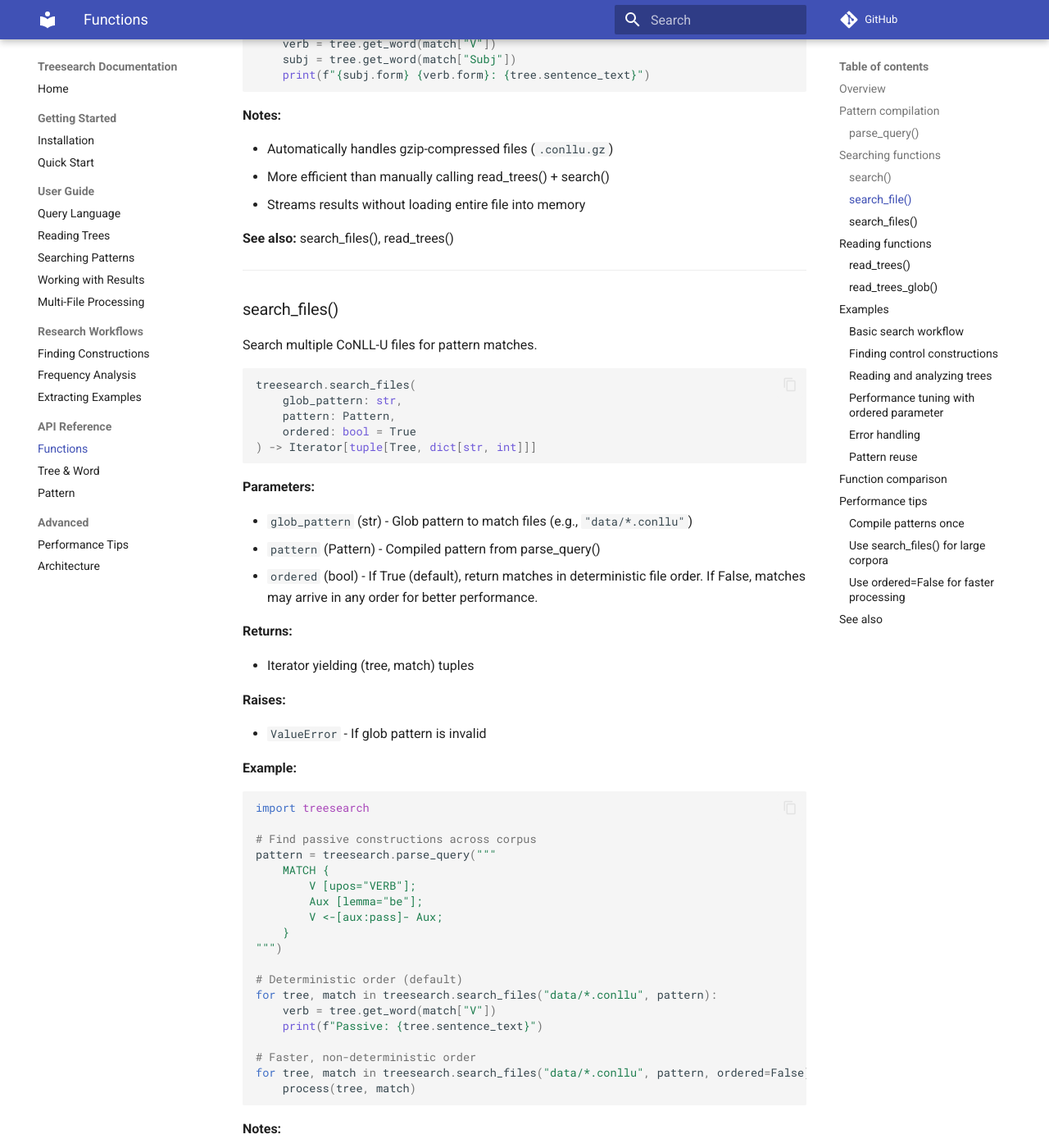
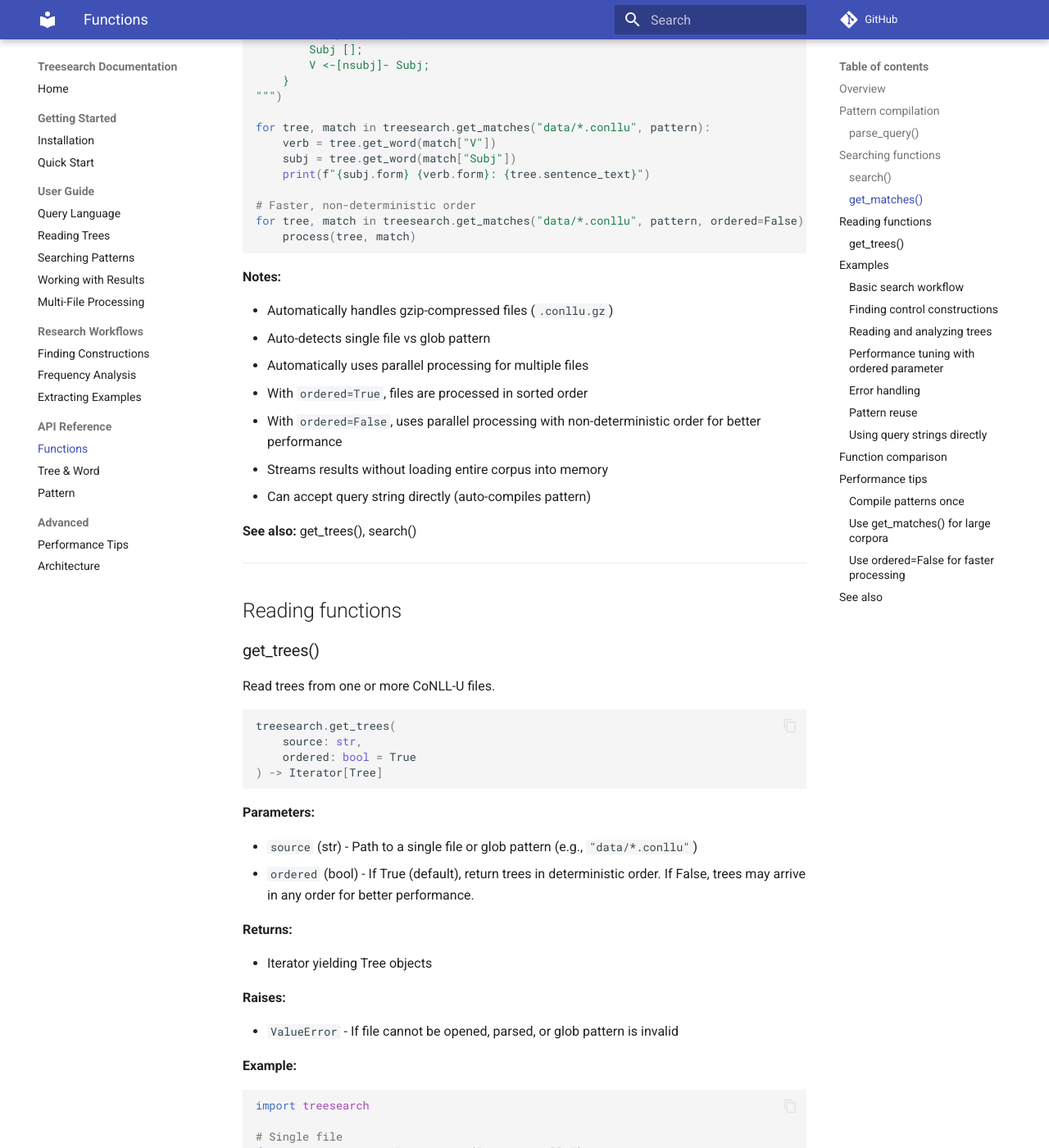
Before and after one commit to rmalouf/treesearch, an MkDocs documentation site: the page built from docs/api/functions.md, in a window 1280 px wide and 1400 px high, scrolled down 3106 px. Shown: the whole window at 82% size. Built offline with MkDocs 1.6.1 and Material for MkDocs 9.7.7, drawn with Linux system fonts in a browser that asks for light colours; comment, search, counter and statistics services are not loaded; some of the changed text lies outside the part shown.

Commit message:
Update API function documentation for streamlined Python API
Replace references to removed functions (read_trees, search_file,
read_trees_glob, search_files) with new convenience wrappers
(get_trees, get_matches). Remove Pattern.n_vars property from docs.

````diff
--- a/docs/api/functions.md
+++ b/docs/api/functions.md
@@ -9,8 +9,8 @@
 Functions are organized into three categories:
 
 - **Pattern compilation** - parse_query()
-- **Searching** - search(), search_file(), search_files()
-- **Reading trees** - read_trees(), read_trees_glob()
+- **Searching** - search(), get_matches()
+- **Reading trees** - get_trees()
 
 ## Pattern compilation
 
@@ -84,9 +84,8 @@
 
 pattern = treesearch.parse_query('MATCH { V [upos="VERB"]; }')
 
-for tree in treesearch.read_trees("corpus.conllu"):
-    matches = treesearch.search(tree, pattern)
-    for match in matches:
+for tree in treesearch.get_trees("corpus.conllu"):
+    for match in treesearch.search(tree, pattern):
         verb = tree.get_word(match["V"])
         print(f"Found: {verb.form}")
 ```
@@ -94,30 +93,30 @@
 **Notes:**
 
 - Returns ALL matches (exhaustive search)
-- Returns list, not iterator (all matches computed immediately)
+- Returns iterator of matches
 - Word IDs are 0-based indices
 
-**See also:** search_file(), search_files()
+**See also:** get_matches()
 
 ---
 
-### search_file()
+### get_matches()
 
-Search a single CoNLL-U file for pattern matches.
+Search one or more CoNLL-U files for pattern matches.
 
 ```python
-treesearch.search_file(
-    path: str,
-    pattern: Pattern,
+treesearch.get_matches(
+    source: str,
+    query: str | Pattern,
     ordered: bool = True
 ) -> Iterator[tuple[Tree, dict[str, int]]]
 ```
 
 **Parameters:**
 
-- `path` (str) - Path to CoNLL-U file
-- `pattern` (Pattern) - Compiled pattern from parse_query()
-- `ordered` (bool) - If True (default), return matches in file order. Has no effect for single files.
+- `source` (str) - Path to a single file or glob pattern (e.g., `"data/*.conllu"`)
+- `query` (str | Pattern) - Query string or compiled Pattern from parse_query()
+- `ordered` (bool) - If True (default), return matches in deterministic order. If False, matches may arrive in any order for better performance.
 
 **Returns:**
 
@@ -125,13 +124,19 @@
 
 **Raises:**
 
-- `ValueError` - If file cannot be opened or parsed
+- `ValueError` - If file cannot be opened, parsed, or glob pattern is invalid
 
 **Example:**
 
 ```python
 import treesearch
 
+# Single file with query string
+for tree, match in treesearch.get_matches("corpus.conllu", 'MATCH { V [upos="VERB"]; }'):
+    verb = tree.get_word(match["V"])
+    print(f"Found: {verb.form}")
+
+# Multiple files with compiled pattern
 pattern = treesearch.parse_query("""
     MATCH {
         V [upos="VERB"];
@@ -140,102 +145,47 @@
     }
 """)
 
-for tree, match in treesearch.search_file("corpus.conllu", pattern):
+for tree, match in treesearch.get_matches("data/*.conllu", pattern):
     verb = tree.get_word(match["V"])
     subj = tree.get_word(match["Subj"])
     print(f"{subj.form} {verb.form}: {tree.sentence_text}")
+
+# Faster, non-deterministic order
+for tree, match in treesearch.get_matches("data/*.conllu", pattern, ordered=False):
+    process(tree, match)
 ```
 
 **Notes:**
 
 - Automatically handles gzip-compressed files (`.conllu.gz`)
-- More efficient than manually calling read_trees() + search()
-- Streams results without loading entire file into memory
+- Auto-detects single file vs glob pattern
+- Automatically uses parallel processing for multiple files
+- With `ordered=True`, files are processed in sorted order
+- With `ordered=False`, uses parallel processing with non-deterministic order for better performance
+- Streams results without loading entire corpus into memory
+- Can accept query string directly (auto-compiles pattern)
 
-**See also:** search_files(), read_trees()
-
----
-
-### search_files()
-
-Search multiple CoNLL-U files for pattern matches.
-
-```python
-treesearch.search_files(
-    glob_pattern: str,
-    pattern: Pattern,
-    ordered: bool = True
-) -> Iterator[tuple[Tree, dict[str, int]]]
-```
-
-**Parameters:**
-
-- `glob_pattern` (str) - Glob pattern to match files (e.g., `"data/*.conllu"`)
-- `pattern` (Pattern) - Compiled pattern from parse_query()
-- `ordered` (bool) - If True (default), return matches in deterministic file order. If False, matches may arrive in any order for better performance.
-
-**Returns:**
-
-- Iterator yielding (tree, match) tuples
-
-**Raises:**
-
-- `ValueError` - If glob pattern is invalid
-
-**Example:**
-
-```python
-import treesearch
-
-# Find passive constructions across corpus
-pattern = treesearch.parse_query("""
-    MATCH {
-        V [upos="VERB"];
-        Aux [lemma="be"];
-        V <-[aux:pass]- Aux;
-    }
-""")
-
-# Deterministic order (default)
-for tree, match in treesearch.search_files("data/*.conllu", pattern):
-    verb = tree.get_word(match["V"])
-    print(f"Passive: {tree.sentence_text}")
-
-# Faster, non-deterministic order
-for tree, match in treesearch.search_files("data/*.conllu", pattern, ordered=False):
-    process(tree, match)
-```
-
-**Notes:**
-
-- Most efficient way to search large corpora
-- Automatically uses parallel processing
-- Handles both `.conllu` and `.conllu.gz` files
-- With `ordered=True`, files are processed in sorted order
-- With `ordered=False`, files are processed in parallel with non-deterministic order for better performance
-- Failed files print warnings but don't stop iteration
-
-**See also:** search_file(), read_trees_glob()
+**See also:** get_trees(), search()
 
 ---
 
 ## Reading functions
 
-### read_trees()
+### get_trees()
 
-Read trees from a CoNLL-U file.
+Read trees from one or more CoNLL-U files.
 
 ```python
-treesearch.read_trees(
-    path: str,
+treesearch.get_trees(
+    source: str,
     ordered: bool = True
 ) -> Iterator[Tree]
 ```
 
 **Parameters:**
 
-- `path` (str) - Path to CoNLL-U file (supports `.conllu` and `.conllu.gz`)
-- `ordered` (bool) - If True (default), return trees in file order. Has no effect for single files.
+- `source` (str) - Path to a single file or glob pattern (e.g., `"data/*.conllu"`)
+- `ordered` (bool) - If True (default), return trees in deterministic order. If False, trees may arrive in any order for better performance.
 
 **Returns:**
 
@@ -243,75 +193,38 @@
 
 **Raises:**
 
-- `ValueError` - If file cannot be opened or parsed
+- `ValueError` - If file cannot be opened, parsed, or glob pattern is invalid
 
 **Example:**
 
 ```python
 import treesearch
 
-for tree in treesearch.read_trees("corpus.conllu"):
+# Single file
+for tree in treesearch.get_trees("corpus.conllu"):
     print(f"Sentence: {tree.sentence_text}")
     print(f"Words: {len(tree)}")
+
+# Multiple files (deterministic order)
+for tree in treesearch.get_trees("corpus/*.conllu"):
+    print(tree.sentence_text)
+
+# Faster, non-deterministic order
+for tree in treesearch.get_trees("corpus/*.conllu", ordered=False):
+    process(tree)
 ```
 
 **Notes:**
 
 - Automatically detects and decompresses gzip files
-- Streams trees without loading entire file into memory
+- Auto-detects single file vs glob pattern
+- Automatically uses parallel processing for multiple files
+- With `ordered=True`, files are processed in sorted order
+- With `ordered=False`, uses parallel processing with non-deterministic order for better performance
+- Streams trees without loading entire corpus into memory
 - Errors in CoNLL-U format are reported with line numbers
 
-**See also:** read_trees_glob(), search_file()
-
----
-
-### read_trees_glob()
-
-Read trees from multiple CoNLL-U files.
-
-```python
-treesearch.read_trees_glob(
-    glob_pattern: str,
-    ordered: bool = True
-) -> Iterator[Tree]
-```
-
-**Parameters:**
-
-- `glob_pattern` (str) - Glob pattern to match files (e.g., `"data/*.conllu"`)
-- `ordered` (bool) - If True (default), return trees in deterministic file order. If False, trees may arrive in any order for better performance.
-
-**Returns:**
-
-- Iterator yielding Tree objects from all matching files
-
-**Raises:**
-
-- `ValueError` - If glob pattern is invalid
-
-**Example:**
-
-```python
-import treesearch
-
-# Read from multiple files (deterministic order)
-for tree in treesearch.read_trees_glob("corpus/*.conllu"):
-    print(tree.sentence_text)
-
-# Faster, non-deterministic order
-for tree in treesearch.read_trees_glob("corpus/*.conllu", ordered=False):
-    process(tree)
-```
-
-**Notes:**
-
-- Automatically uses parallel processing
-- With `ordered=True`, files are processed in sorted order
-- With `ordered=False`, uses parallel processing with non-deterministic order for better performance
-- Failed files print warnings but don't stop iteration
-- Handles both `.conllu` and `.conllu.gz` files
-
-**See also:** read_trees(), search_files()
+**See also:** get_matches()
 
 ---
 
@@ -332,7 +245,7 @@
 """)
 
 # Search files
-for tree, match in treesearch.search_files("data/*.conllu", pattern):
+for tree, match in treesearch.get_matches("data/*.conllu", pattern):
     verb = tree.get_word(match["V"])
     noun = tree.get_word(match["N"])
     print(f"{verb.form} -> {noun.form}")
@@ -352,7 +265,7 @@
     }
 """)
 
-for tree, match in treesearch.search_file("corpus.conllu", pattern):
+for tree, match in treesearch.get_matches("corpus.conllu", pattern):
     main = tree.get_word(match["Main"])
     inf = tree.get_word(match["Inf"])
     print(f"{main.form} ... to {inf.form}: {tree.sentence_text}")
@@ -366,7 +279,7 @@
 # Count POS tags across corpus
 pos_counts = {}
 
-for tree in treesearch.read_trees_glob("data/*.conllu"):
+for tree in treesearch.get_trees("data/*.conllu"):
     for word_id in range(len(tree)):
         word = tree.get_word(word_id)
         if word:
@@ -385,12 +298,12 @@
 
 # Deterministic, reproducible (slower for multi-file)
 count1 = 0
-for tree, match in treesearch.search_files("data/*.conllu", pattern, ordered=True):
+for tree, match in treesearch.get_matches("data/*.conllu", pattern, ordered=True):
     count1 += 1
 
 # Non-deterministic, faster parallel processing
 count2 = 0
-for tree, match in treesearch.search_files("data/*.conllu", pattern, ordered=False):
+for tree, match in treesearch.get_matches("data/*.conllu", pattern, ordered=False):
     count2 += 1
 
 # Both counts are the same, but ordered=False is faster
@@ -408,7 +321,7 @@
     print(f"Query error: {e}")
 
 try:
-    for tree, match in treesearch.search_file("missing.conllu", pattern):
+    for tree, match in treesearch.get_matches("missing.conllu", pattern):
         pass
 except ValueError as e:
     print(f"File error: {e}")
@@ -425,7 +338,24 @@
 # Reuse across multiple files
 files = ["file1.conllu", "file2.conllu", "file3.conllu"]
 for file_path in files:
-    for tree, match in treesearch.search_file(file_path, pattern):
+    for tree, match in treesearch.get_matches(file_path, pattern):
+        process(match)
+```
+
+### Using query strings directly
+
+```python
+import treesearch
+
+# get_matches() accepts query strings directly
+for tree, match in treesearch.get_matches("corpus.conllu", 'MATCH { V [upos="VERB"]; }'):
+    verb = tree.get_word(match["V"])
+    print(verb.form)
+
+# But compiling once is more efficient for repeated use
+pattern = treesearch.parse_query('MATCH { V [upos="VERB"]; }')
+for file in ["file1.conllu", "file2.conllu"]:
+    for tree, match in treesearch.get_matches(file, pattern):
         process(match)
 ```
 
@@ -436,11 +366,9 @@
 | Function | Input | Returns | Best For |
 |----------|-------|---------|----------|
 | `parse_query()` | Query string | Pattern | Compiling queries |
-| `search()` | Single tree + pattern | List of matches | In-memory trees |
-| `search_file()` | File path + pattern | (Tree, match) iterator | Single file search |
-| `search_files()` | Glob pattern + pattern | (Tree, match) iterator | **Large corpus search** |
-| `read_trees()` | File path | Tree iterator | Reading single file |
-| `read_trees_glob()` | Glob pattern | Tree iterator | Reading multiple files |
+| `search()` | Single tree + pattern | Match iterator | In-memory trees |
+| `get_matches()` | File/glob + query/pattern | (Tree, match) iterator | **Searching files** |
+| `get_trees()` | File/glob | Tree iterator | Reading files |
 
 ---
 
@@ -451,23 +379,29 @@
 ```python
 # Good: Parse once, reuse many times
 pattern = treesearch.parse_query(query)
-for tree, match in treesearch.search_files("*.conllu", pattern):
+for tree, match in treesearch.get_matches("*.conllu", pattern):
     process(match)
 
-# Bad: Re-parsing every iteration
-for tree, match in treesearch.search_files("*.conllu", treesearch.parse_query(query)):
+# Acceptable: Query string auto-compiled (less efficient for repeated use)
+for tree, match in treesearch.get_matches("corpus.conllu", 'MATCH { V [upos="VERB"]; }'):
     process(match)
+
+# Bad: Re-parsing explicitly every file
+for file in files:
+    pattern = treesearch.parse_query(query)  # Wasteful!
+    for tree, match in treesearch.get_matches(file, pattern):
+        process(match)
 ```
 
-### Use search_files() for large corpora
+### Use get_matches() for large corpora
 
 ```python
 # Best: Direct search with automatic parallelization
-for tree, match in treesearch.search_files("data/*.conllu", pattern):
+for tree, match in treesearch.get_matches("data/*.conllu", pattern):
     process(tree, match)
 
 # Slower: Manual iteration
-for tree in treesearch.read_trees_glob("data/*.conllu"):
+for tree in treesearch.get_trees("data/*.conllu"):
     for match in treesearch.search(tree, pattern):
         process(tree, match)
 ```
@@ -477,7 +411,7 @@
 ```python
 # When result order doesn't matter
 results = []
-for tree, match in treesearch.search_files("data/*.conllu", pattern, ordered=False):
+for tree, match in treesearch.get_matches("data/*.conllu", pattern, ordered=False):
     results.append((tree, match))
 ```
 
````
Also changed, not shown: other parts of docs/api/functions.md (+2 -2 lines), docs/api/pattern.md (+15 -51 lines).
